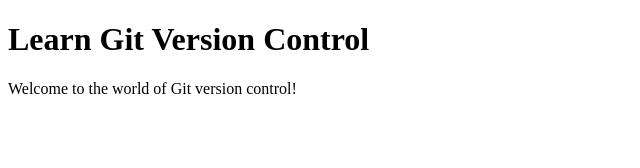
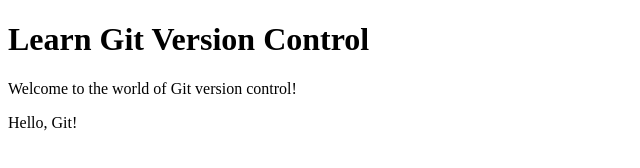
Before and after one commit to SuryaaaDev/learn-git-version-control, a plain HTML site: page index.html in a window 1280 px wide. Shown: the full height of the page, 0-640 px from the left. Drawn offline with Linux system fonts and the light colour scheme.

Commit message:
Add greeting message to index.html

```diff
--- a/index.html
+++ b/index.html
@@ -8,5 +8,6 @@
 <body>
     <h1>Learn Git Version Control</h1>
     <p>Welcome to the world of Git version control!</p>
+    <p>Hello, Git!</p>
 </body>
 </html>
```
